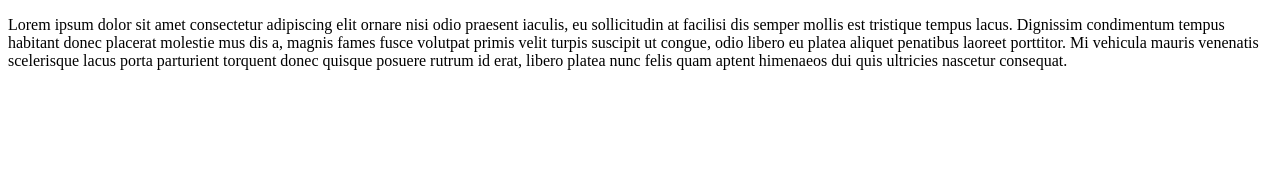
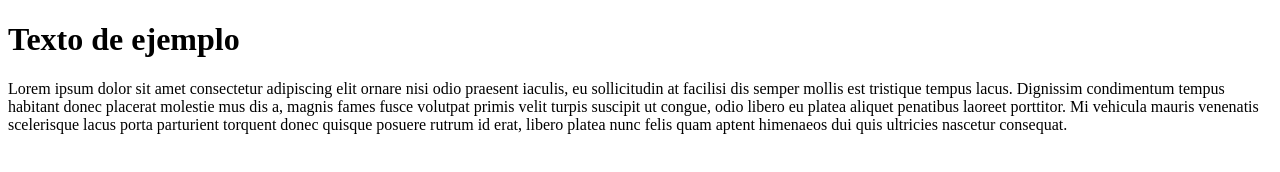
Before and after one commit to zhor19/proyecto-ETS, a plain HTML site: page index.html in a window 1280 px wide. Drawn offline with Linux system fonts and the light colour scheme.

Commit message:
"Añado un h1"

```diff
--- a/index.html
+++ b/index.html
@@ -6,6 +6,7 @@
     <title>Document</title>
 </head>
 <body>
+    <h1>Texto de ejemplo</h1>
     <p>
         Lorem ipsum dolor sit amet consectetur adipiscing
         elit ornare nisi odio praesent iaculis, eu sollicitudin
```
